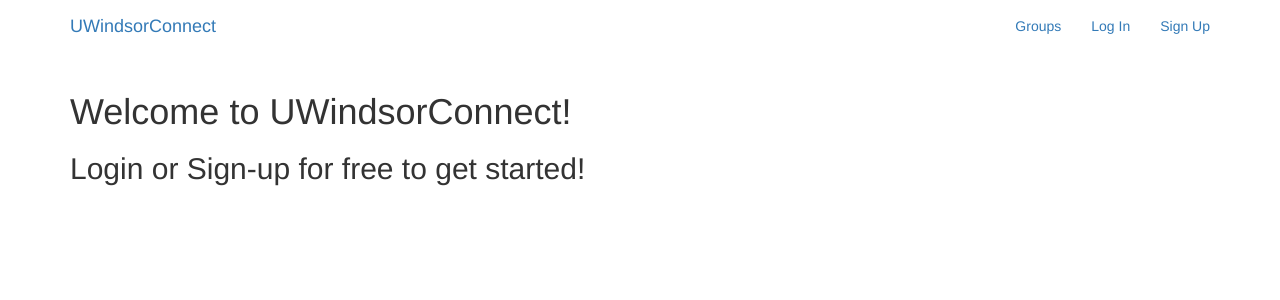
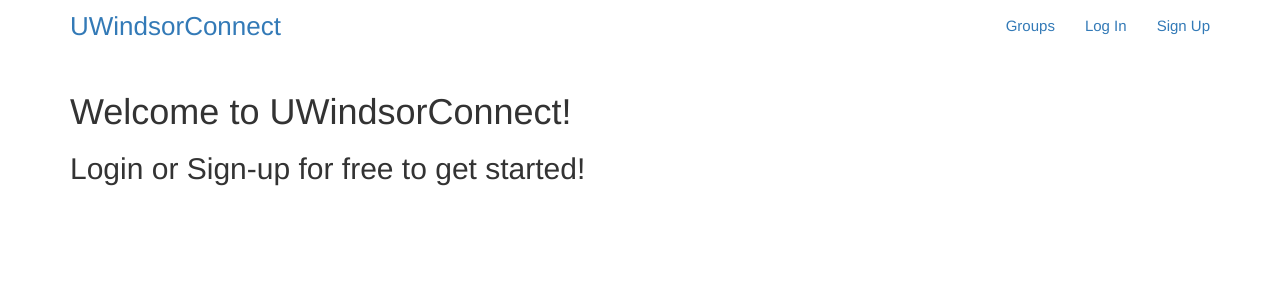
Before and after one commit to avneet29/UWindsorConnect, a Django app: page / in a window 1280 px wide. Shown: the top 300 px of the page. Run offline with Django 3.2, Linux system fonts and the light colour scheme; parts of the project's set-up code (start-up, migrations or seed data) failed here and were passed over; some libraries are stand-ins or nearby versions.

Commit message:
second commit

```diff
--- a/UWindsorConnect/settings.py
+++ b/UWindsorConnect/settings.py
@@ -124,7 +124,7 @@ USE_TZ = True
 # https://docs.djangoproject.com/en/3.1/howto/static-files/
 
 STATIC_URL = '/static/'
-STATICFILES_DIRS = [os.path.join(BASE_DIR, 'static')]
+STATICFILES_DIRS = [os.path.join(BASE_DIR,'static')]
 
 LOGIN_REDIRECT_URL = "test"
 LOGOUT_REDIRECT_URL = "thanks"
--- a/groups/urls.py
+++ b/groups/urls.py
@@ -1,5 +1,4 @@
 from django.conf.urls import url
-
 from . import views
 
 app_name = 'groups'
--- /dev/null
+++ b/static/uwindsorconnect/css/master.css
@@ -0,0 +1,15 @@
+.navbar-brand{
+    font-size: 26px;
+}
+
+.navbar-nav>li>a{
+    font-size: 15px;
+}
+
+a.list-group-item{
+    margin-bottom: 5px;
+}
+
+.badge{
+    background-color: black;
+}
--- a/templates/base.html
+++ b/templates/base.html
@@ -10,7 +10,7 @@
         <!-- Optional theme -->
         <link rel="stylesheet" href="https://maxcdn.bootstrapcdn.com/bootstrap/3.3.7/css/bootstrap-theme.min.css" integrity="sha384-rHyoN1iRsVXV4nD0JutlnGaslCJuC7uwjduW9SVrLvRYooPp2bWYgmgJQIXwl/Sp" crossorigin="anonymous">
         <link href="https://fonts.googleapis.com/css?family=Montserrat" rel="stylesheet">
-        <link rel="stylesheet" href="{% static 'css/master.css'%}">
+        <link rel="stylesheet" href="{% static 'uwindsorconnect/css/master.css'%}">
 
     </head>
 
@@ -42,5 +42,6 @@
 
     </body>
     <!-- Latest compiled and minified JavaScript -->
-    <script src="https://maxcdn.bootstrapcdn.com/bootstrap/3.3.7/js/bootstrap.min.js" integrity="sha384-Tc5IQib027qvyjSMfHjOMaLkfuWVxZxUPnCJA7l2mCWNIpG9mGCD8wGNIcPD7Txa" crossorigin="anonymous"></script>
+    <script src="https://code.jquery.com/jquery-3.5.1.slim.min.js" integrity="sha384-DfXdz2htPH0lsSSs5nCTpuj/zy4C+OGpamoFVy38MVBnE+IbbVYUew+OrCXaRkfj" crossorigin="anonymous"></script>
+<script src="https://cdn.jsdelivr.net/npm/bootstrap@4.5.3/dist/js/bootstrap.bundle.min.js" integrity="sha384-ho+j7jyWK8fNQe+A12Hb8AhRq26LrZ/JpcUGGOn+Y7RsweNrtN/tE3MoK7ZeZDyx" crossorigin="anonymous"></script>
 </html>
```
Also changed, not shown: db.sqlite3, static/css/master.css (deleted).
